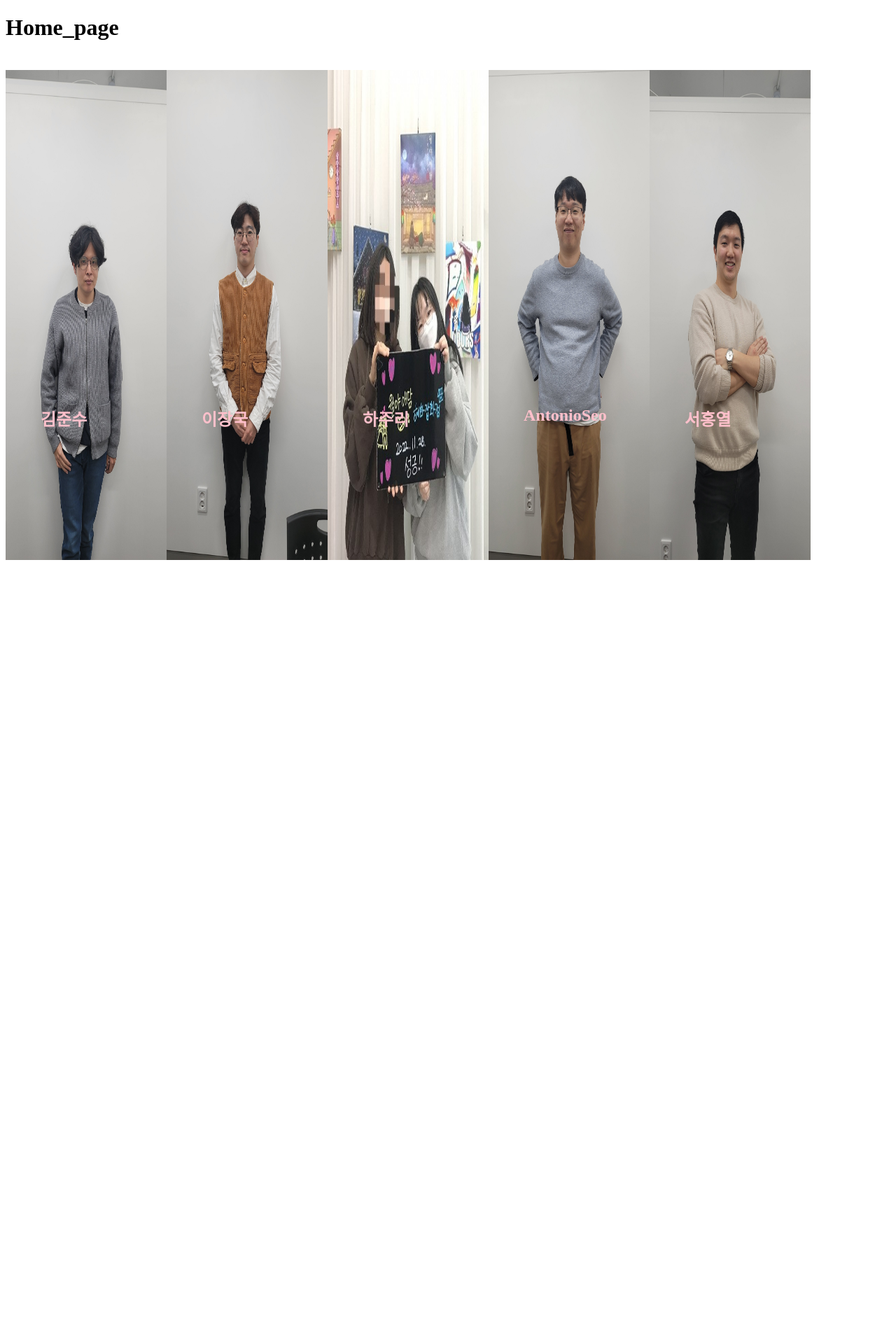
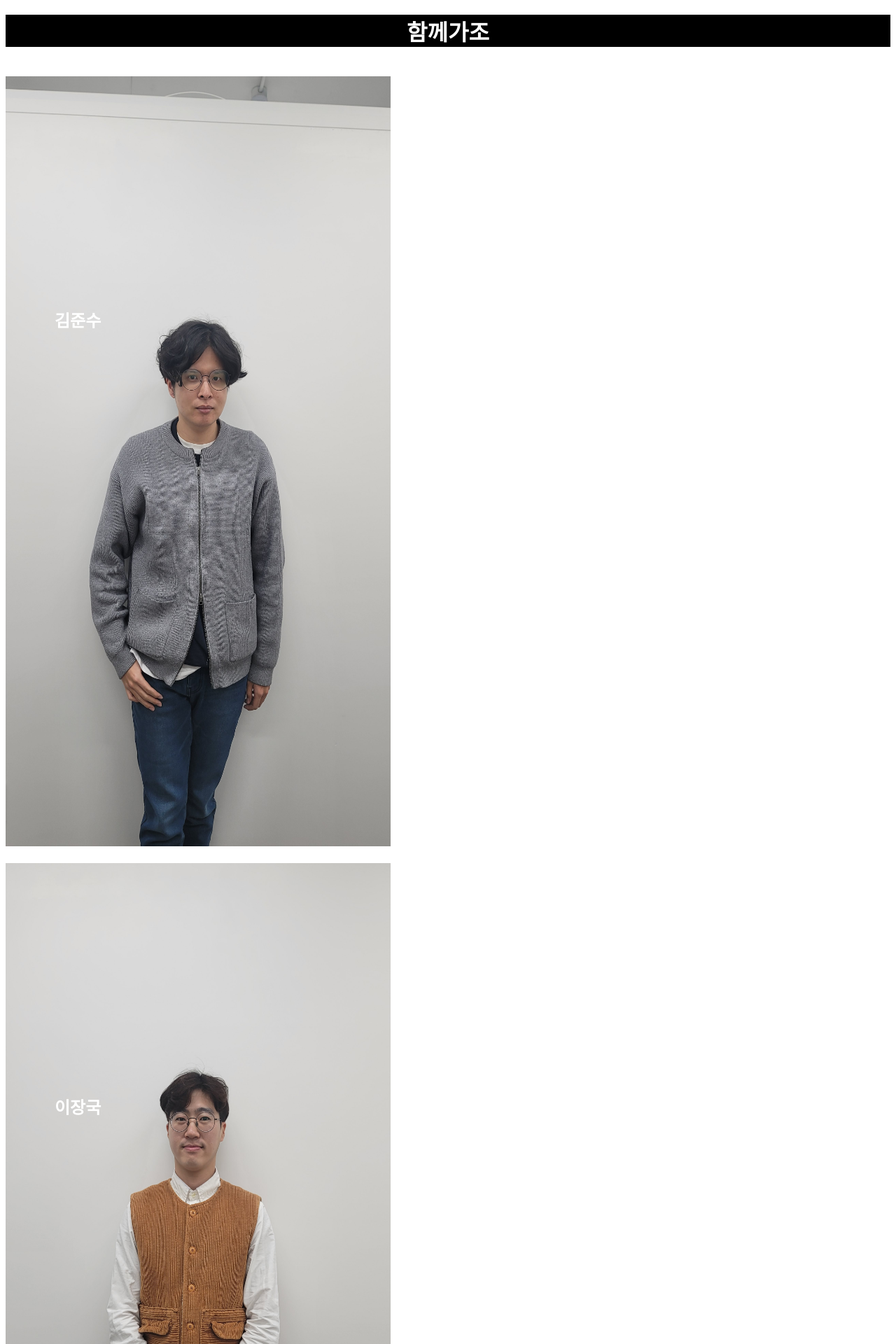
Before and after one commit to hongyeol-seo/team_project, a Django app: page /blog/ in a window 1280 px wide. Shown: the top 1920 px of the page at 70% size. Before the commit the page ends 800 px from the top, so only its background shows below. Run offline with Django 4.2, Linux system fonts and the light colour scheme; data comes from the database, SQL or seed files in the repository; both versions use the stored data as it was after the commit.

Commit message:
project_complete

```diff
--- a/blog/templates/blog/index.html
+++ b/blog/templates/blog/index.html
@@ -9,10 +9,10 @@
 
     <style>
         #str {
-          color: pink;
+          color: white;
           position : absolute;
-          top : 500px;
-          left : 50px;
+          top : 350px;
+          left : 70px;
 
           z-index: 1;
         }
@@ -24,11 +24,18 @@
         div {
           float : left
         }
+
+        h1{
+          color : white;
+          background-color : black;
+          align:center;
+          text-align: center
+        }
         </style>
 
   </head>
   <body>
-    <h1>Home_page</h1>
+    <h1>함께가조</h1>
     {% for p in posts %}
     <div>
       {% comment %} <h2><a href="{{	p.get_absolute_url }}"> {{ p.name }} </a></h2>    </div> {% endcomment %}
@@ -36,7 +43,7 @@
       <div id='subpic'>
       {% if p.introImage %}
       <h2><span id="str">{{ p.name }}</span></h2>
-      <a href="{{	p.get_absolute_url }}"> <img src="{{ p.introImage.url }}" width="230" height="700">
+      <a href="{{	p.get_absolute_url }}"> <img src="{{ p.introImage.url }}" width="550" height="1100">
       {% endif %}
       </a></div>
       {% comment %}
```
Also changed, not shown: blog/templates/blog/single_post_page.html (+12 -3 lines), _media/blog/images/105042_88591_4416.jpg (added), _media/blog/images/김준수.jpg (added), _media/blog/images/서동영.jpg (added), _media/blog/images/서홍열.jpg (added), _media/blog/images/이정국.jpg (added), _media/blog/images/하주리.jpg (added), db.sqlite3 (added), 1 other file.
